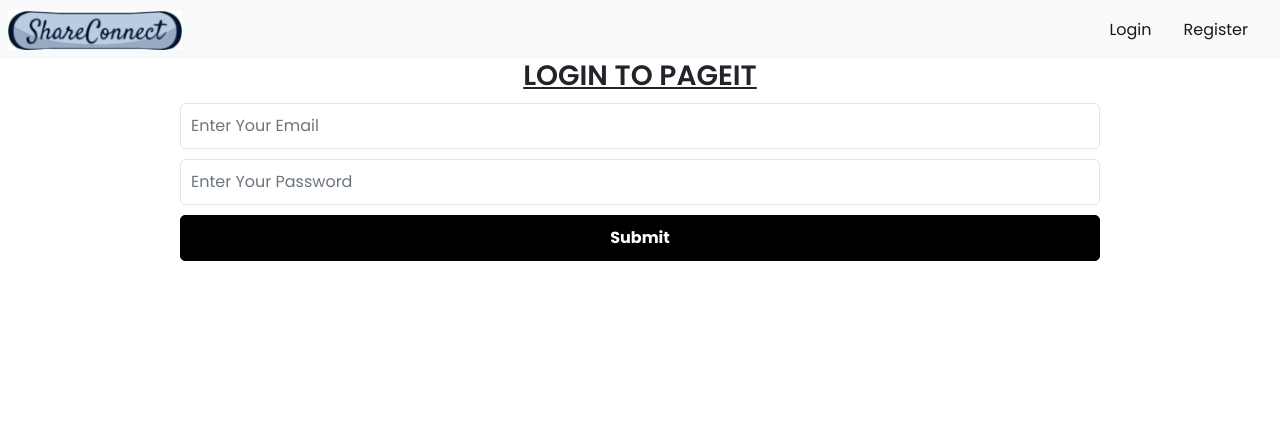
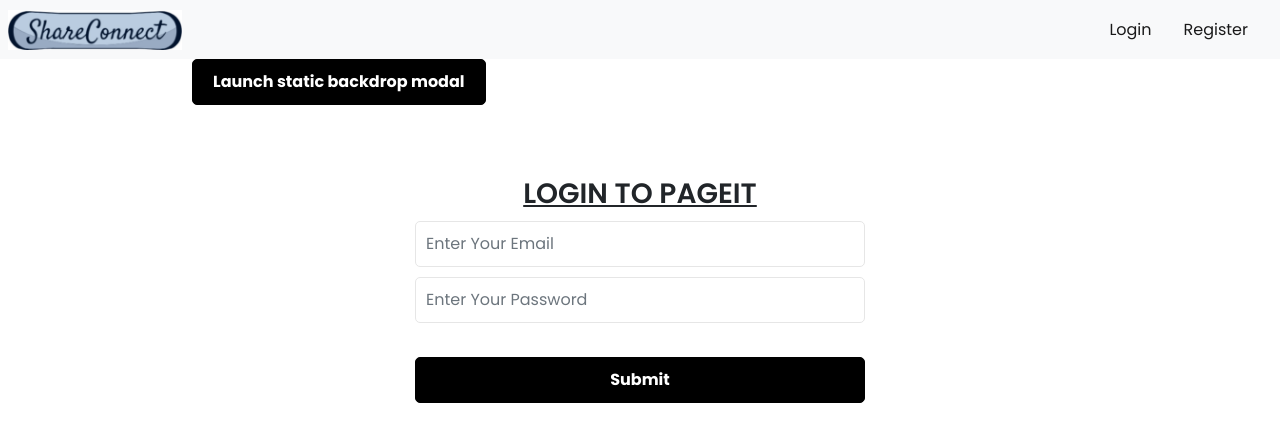
Before and after one commit to UtkarshVijayvergia/ShareConnect, a React (Create React App) app in the folder frontend/: page /login in a window 1280 px wide. Shown: the top 442 px of the page. Built offline with nearby package versions, Linux system fonts and the light colour scheme.

Commit message:
popup modal componnent made

```diff
--- /dev/null
+++ b/frontend/src/components/LoginPopup.jsx
@@ -0,0 +1,36 @@
+import React from 'react'
+
+const LoginPopup = () => {
+  return (
+    <div>
+
+        <button type="button" className="btn btn-primary" data-bs-toggle="modal" data-bs-target="#staticBackdrop">
+        Launch static backdrop modal
+        </button>
+
+
+        <div className="modal fade" id="staticBackdrop" data-bs-backdrop="static" data-bs-keyboard="false" tabIndex="-1" aria-labelledby="staticBackdropLabel" aria-hidden="true">
+        <div className="modal-dialog">
+            <div className="modal-content">
+            <div className="modal-header">
+                <h5 className="modal-title" id="staticBackdropLabel">Modal title</h5>
+                <button type="button" className="btn-close" data-bs-dismiss="modal" aria-label="Close"></button>
+            </div>
+            <div className="modal-dialog modal-dialog-centered">
+                ...qwerty
+            {/* <div className="modal-body">
+                ...qwerty
+            </div> */}
+            </div>
+            {/* <div className="modal-footer">
+                <button type="button" className="btn btn-secondary" data-bs-dismiss="modal">Close</button>
+                <button type="button" className="btn btn-primary">Understood</button>
+            </div> */}
+            </div>
+        </div>
+        </div>
+    </div>
+  )
+}
+
+export default LoginPopup
--- a/frontend/src/components/Navbar.jsx
+++ b/frontend/src/components/Navbar.jsx
@@ -40,8 +40,7 @@
                         )
                     }
                     <div className="collapse navbar-collapse" id="navbarSupportedContent">
-                        <ul className="navbar-nav me-auto mb-2 mb-lg-0">
-                        </ul>
+                        <ul className="navbar-nav me-auto mb-2 mb-lg-0"></ul>
                         <ul className="navbar-nav ml-auto mb-2 mb-lg-0">
                             {
                                 user
--- a/frontend/src/pages/Login.jsx
+++ b/frontend/src/pages/Login.jsx
@@ -6,6 +6,7 @@
 import { login, reset } from '../features/auth/authSlice'
 import Spinner from '../components/Spinner'
 import { FaSignInAlt } from 'react-icons/fa'
+import LoginPopup from '../components/LoginPopup'
 
 const Login = () => {
     const [formData, setFormData] = useState({
@@ -27,7 +28,7 @@
         }
 
         if(isSuccess || user){
-          navigate('/')
+          navigate('/home')
         }
 
         dispatch(reset())
@@ -59,24 +60,28 @@
 
 
     return (
-        <div>
+        <div className='container'>
             {/* <section className="heading">
                 <h1><FaSignInAlt/>Login</h1>
                 <p>If you haven't created an account than please Register</p>
             </section> */}
+
+            <LoginPopup />
+
+            <br /><br /><br />
             <div className="container"><h3><u>LOGIN TO PAGEIT</u></h3></div>
 
             {/* <section className="form"> */}
             <center>
                 <form onSubmit={onSubmit}>
-                    <div className="form-group">
+                    <div className="form-group login-textarea-control">
                         <input type="email" className="form-control" id='email' name='email' value={email} placeholder='Enter Your Email' onChange={onChange}/>
                     </div>
-                    <div className="form-group">
+                    <div className="form-group login-textarea-control">
                         <input type="password" className="form-control" id='password' name='password' value={password} placeholder='Enter Your Password' onChange={onChange}/>
-                    </div>
-                    <div className="form-group">
-                        <button type="submit" className="btn btn-block">Submit  </button>
+                    </div><br />
+                    <div className="form-group login-textarea-control login-button-padding-control">
+                        <button type="submit" className="btn btn-block">Submit</button>
                     </div>
                 </form>
             </center>
```
